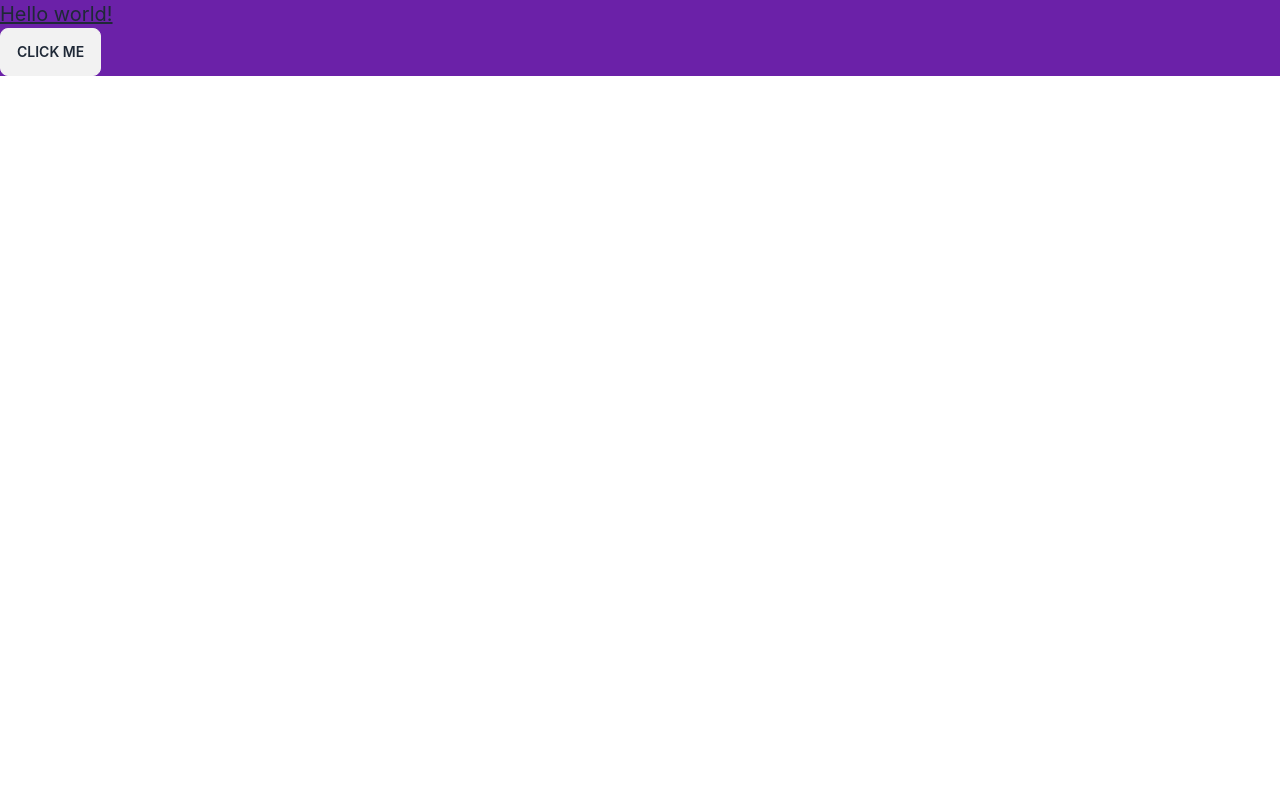
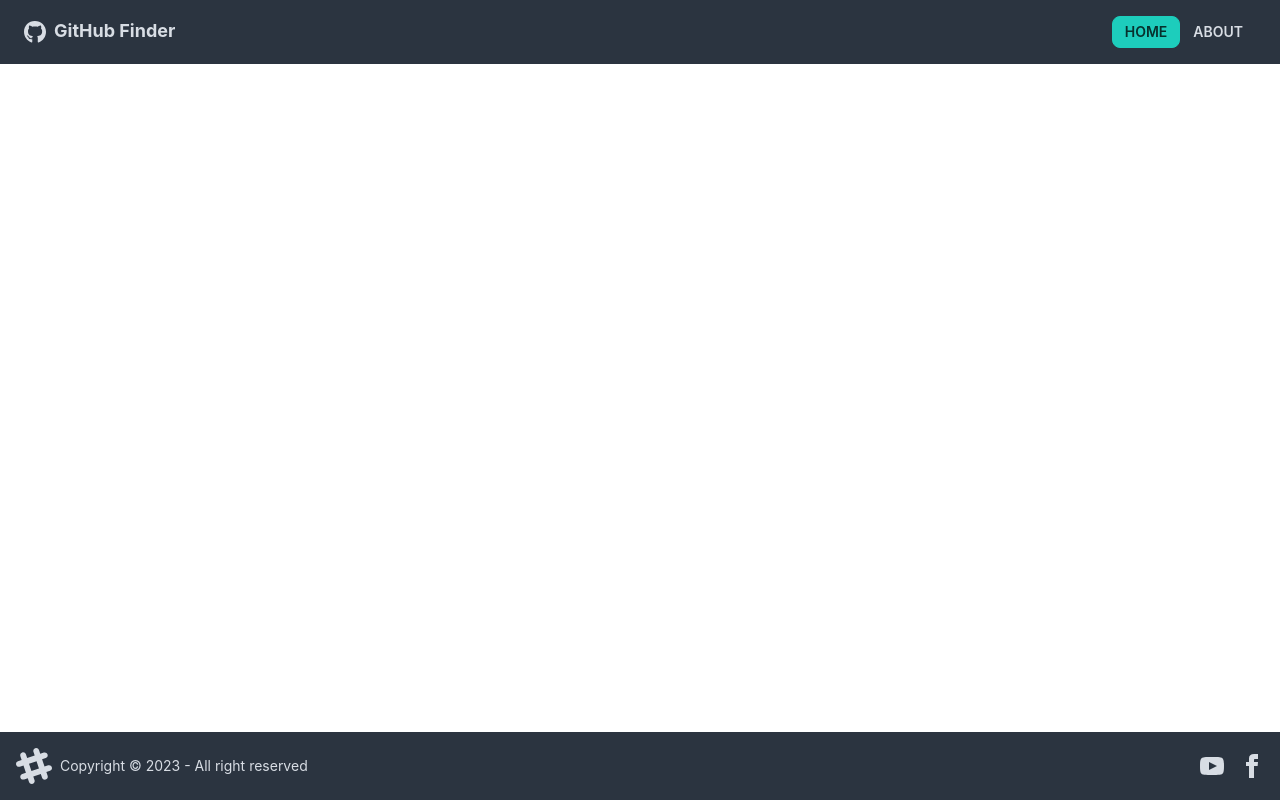
Before and after one commit to Emran-Ali/GitHub-User-Finder, a React (Create React App) app: page / in a window 1280 px wide. Built offline with nearby package versions, Linux system fonts and the light colour scheme.

Commit message:
added navbar and fotter

```diff
--- a/package.json
+++ b/package.json
@@ -10,6 +10,8 @@
     "daisyui": "^3.7.3",
     "react": "^18.2.0",
     "react-dom": "^18.2.0",
+    "react-icons": "^4.11.0",
+    "react-router-dom": "^6.15.0",
     "react-scripts": "5.0.1",
     "web-vitals": "^2.1.4"
   },
--- a/src/App.js
+++ b/src/App.js
@@ -1,13 +1,15 @@
-
+import { BrowserRouter as Router, Route } from "react-router-dom";
+import Navbar from "./components/layout/Navbar";
+import Footer from "./components/layout/Footer";
 
 function App() {
   return (
-    <div className="bg-purple-800">
-      <h1 className="text-3xl text-xl underline">
-        Hello world!
-      </h1>
-      <button className='btn'> click me</button>
-    </div>
+    <Router>
+      <div className="flex flex-col justify-between h-screen">
+        <Navbar />
+        <Footer />
+      </div>
+    </Router>
   );
 }
 
--- /dev/null
+++ b/src/components/layout/Footer.jsx
@@ -0,0 +1,23 @@
+
+
+function Footer() {
+    return (
+        <div>
+            <footer className="footer items-center p-4 bg-neutral text-neutral-content">
+                <aside className="items-center grid-flow-col">
+                    <svg width="36" height="36" viewBox="0 0 24 24" xmlns="http://www.w3.org/2000/svg" fillRule="evenodd" clipRule="evenodd" className="fill-current"><path d="M22.672 15.226l-2.432.811.841 2.515c.33 1.019-.209 2.127-1.23 2.456-1.15.325-2.148-.321-2.463-1.226l-.84-2.518-5.013 1.677.84 2.517c.391 1.203-.434 2.542-1.831 2.542-.88 0-1.601-.564-1.86-1.314l-.842-2.516-2.431.809c-1.135.328-2.145-.317-2.463-1.229-.329-1.018.211-2.127 1.231-2.456l2.432-.809-1.621-4.823-2.432.808c-1.355.384-2.558-.59-2.558-1.839 0-.817.509-1.582 1.327-1.846l2.433-.809-.842-2.515c-.33-1.02.211-2.129 1.232-2.458 1.02-.329 2.13.209 2.461 1.229l.842 2.515 5.011-1.677-.839-2.517c-.403-1.238.484-2.553 1.843-2.553.819 0 1.585.509 1.85 1.326l.841 2.517 2.431-.81c1.02-.33 2.131.211 2.461 1.229.332 1.018-.21 2.126-1.23 2.456l-2.433.809 1.622 4.823 2.433-.809c1.242-.401 2.557.484 2.557 1.838 0 .819-.51 1.583-1.328 1.847m-8.992-6.428l-5.01 1.675 1.619 4.828 5.011-1.674-1.62-4.829z"></path></svg>
+                    <p>Copyright © 2023 - All right reserved</p>
+                </aside>
+                <nav className="grid-flow-col gap-4 md:place-self-center md:justify-self-end">
+                    {/* <a><svg xmlns="http://www.w3.org/2000/svg" width="24" height="24" viewBox="0 0 24 24" className="fill-current"><path d="M24 4.557c-.883.392-1.832.656-2.828.775 1.017-.609 1.798-1.574 2.165-2.724-.951.564-2.005.974-3.127 1.195-.897-.957-2.178-1.555-3.594-1.555-3.179 0-5.515 2.966-4.797 6.045-4.091-.205-7.719-2.165-10.148-5.144-1.29 2.213-.669 5.108 1.523 6.574-.806-.026-1.566-.247-2.229-.616-.054 2.281 1.581 4.415 3.949 4.89-.693.188-1.452.232-2.224.084.626 1.956 2.444 3.379 4.6 3.419-2.07 1.623-4.678 2.348-7.29 2.04 2.179 1.397 4.768 2.212 7.548 2.212 9.142 0 14.307-7.721 13.995-14.646.962-.695 1.797-1.562 2.457-2.549z"></path></svg> */}
+                    {/* </a> */}
+                    <a href="https://www.youtube.com/"><svg xmlns="http://www.w3.org/2000/svg" width="24" height="24" viewBox="0 0 24 24" className="fill-current"><path d="M19.615 3.184c-3.604-.246-11.631-.245-15.23 0-3.897.266-4.356 2.62-4.385 8.816.029 6.185.484 8.549 4.385 8.816 3.6.245 11.626.246 15.23 0 3.897-.266 4.356-2.62 4.385-8.816-.029-6.185-.484-8.549-4.385-8.816zm-10.615 12.816v-8l8 3.993-8 4.007z"></path></svg></a>
+                    <a href="https://www.facebook.com/its.Emranali/"><svg xmlns="http://www.w3.org/2000/svg" width="24" height="24" viewBox="0 0 24 24" className="fill-current"><path d="M9 8h-3v4h3v12h5v-12h3.642l.358-4h-4v-1.667c0-.955.192-1.333 1.115-1.333h2.885v-5h-3.808c-3.596 0-5.192 1.583-5.192 4.615v3.385z"></path></svg></a>
+                </nav>
+            </footer>
+
+        </div>
+    )
+}
+
+export default Footer
--- /dev/null
+++ b/src/components/layout/Navbar.jsx
@@ -0,0 +1,37 @@
+import { FaGithub } from 'react-icons/fa'
+import { Link } from 'react-router-dom'
+import PropTypes from 'prop-types'
+function Navbar({ title }) {
+    return (
+        <nav className="navbar mb-12 bg-neutral text-neutral-content">
+            <div className="container mx-auto">
+                <div className="flex-none px-2 mx-2">
+                    <FaGithub className='inline pr-2 text-3xl' />
+                    <Link to='/' className='text-lg font-bold aling-middle'>
+                        {title}
+                    </Link>
+                </div>
+                <div className="flex-1 px-2 mx-2">
+                    <div className="flex justify-end">
+                        <Link to='/' className='btn btn-accent btn-sm rounded-btn'>
+                            Home
+                        </Link>
+                        <Link to='/about' className='btn btn-ghost btn-sm rounded-btn '>
+                            About
+                        </Link>
+
+                    </div>
+                </div>
+            </div>
+        </nav>
+    )
+}
+
+Navbar.defaultProps = {
+    title: 'GitHub Finder',
+}
+Navbar.propTypes = {
+    title: PropTypes.string,
+}
+
+export default Navbar
```
Also changed, not shown: 1 other file (tests, documents, lock files or other folders).
